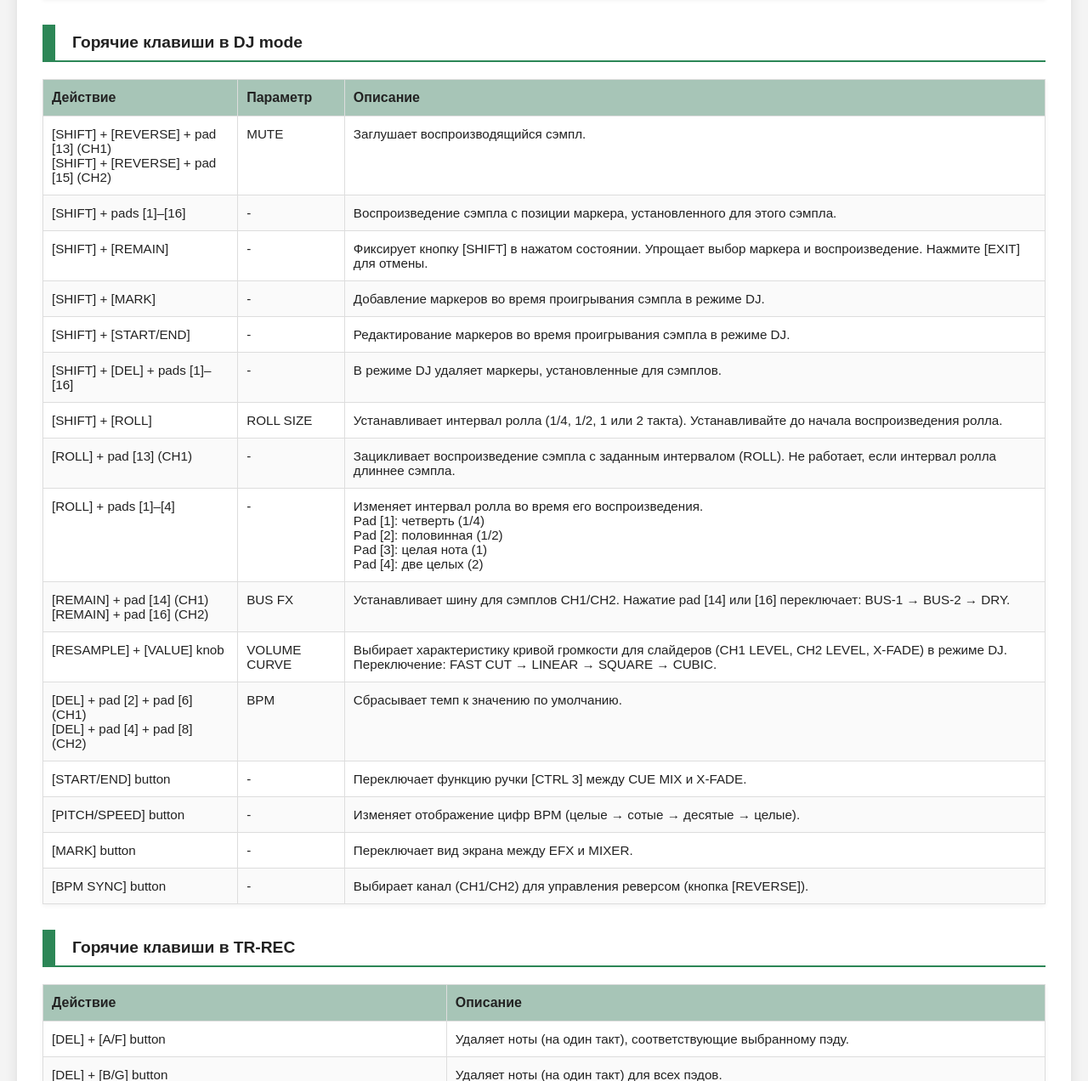
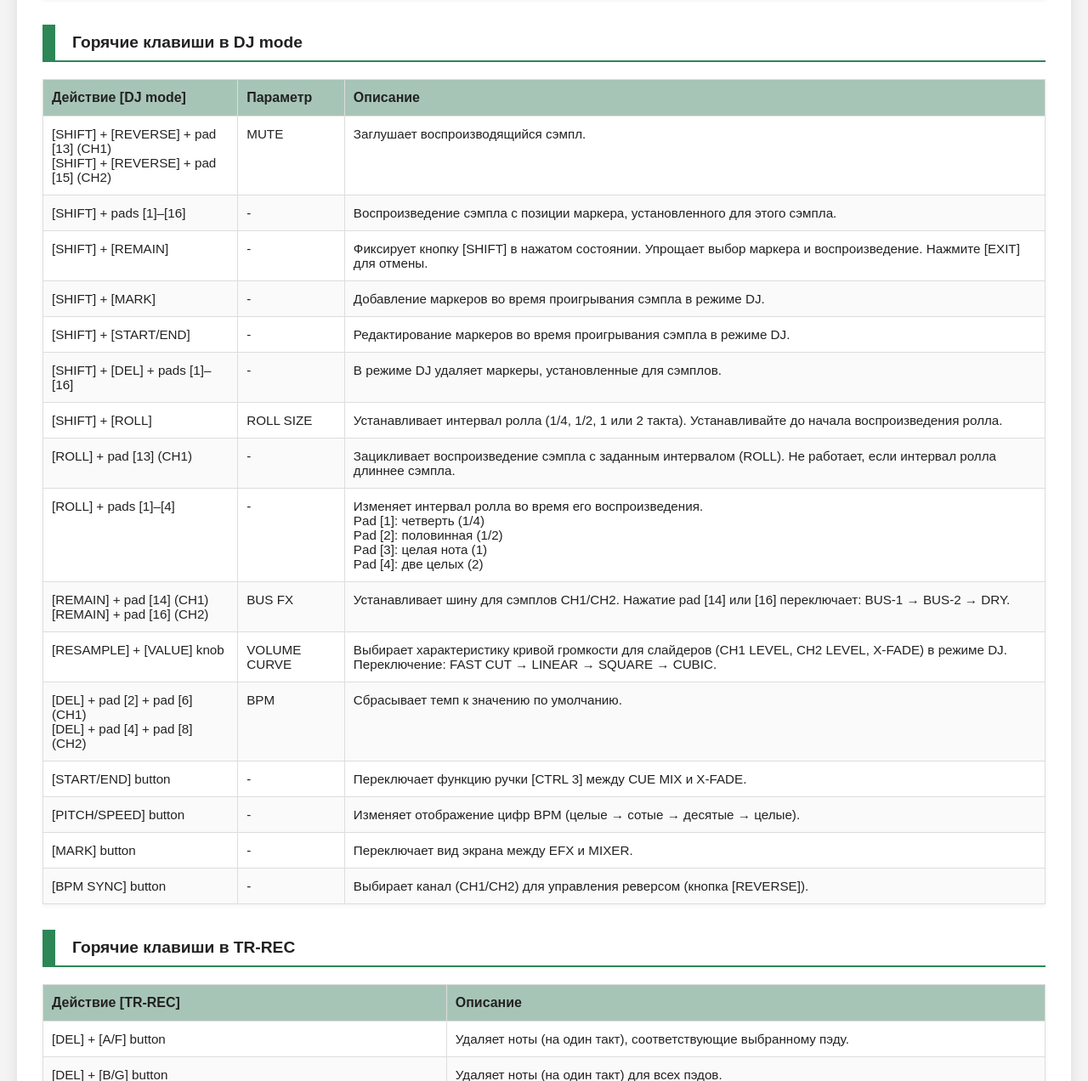
Before and after one commit to alei1180/sp-404mk2-shortcut, a plain HTML site: page index.html in a window 1280 px wide. Shown: the part 4248-5520 px from the top of the page at 85% size. Drawn offline with Linux system fonts and the light colour scheme.

Commit message:
chore: add mode in column dj mode, tr-rec

```diff
--- a/index.html
+++ b/index.html
@@ -321,7 +321,7 @@
 
     <div class="page-marker" id="marker-other">Горячие клавиши в DJ mode</div>
     <table id="table-other">
-        <thead><tr><th>Действие</th><th>Параметр</th><th>Описание</th></tr></thead>
+        <thead><tr><th>Действие [DJ mode]</th><th>Параметр</th><th>Описание</th></tr></thead>
         <tbody>
             <tr><td>[SHIFT] + [REVERSE] + pad [13] (CH1)<br>[SHIFT] + [REVERSE] + pad [15] (CH2)</td><td>MUTE</td><td>Заглушает воспроизводящийся сэмпл.</td></tr>
             <tr><td>[SHIFT] + pads [1]–[16]</td><td>-</td><td>Воспроизведение сэмпла с позиции маркера, установленного для этого сэмпла.</td></tr>
@@ -344,7 +344,7 @@
 
     <div class="page-marker" id="marker-other-cont">Горячие клавиши в TR-REC</div>
     <table id="table-other-cont">
-        <thead><tr><th>Действие</th><th>Описание</th></tr></thead>
+        <thead><tr><th>Действие [TR-REC]</th><th>Описание</th></tr></thead>
         <tbody>
             <tr><td>[DEL] + [A/F] button</td><td>Удаляет ноты (на один такт), соответствующие выбранному пэду.</td></tr>
             <tr><td>[DEL] + [B/G] button</td><td>Удаляет ноты (на один такт) для всех пэдов.</td></tr>
```
